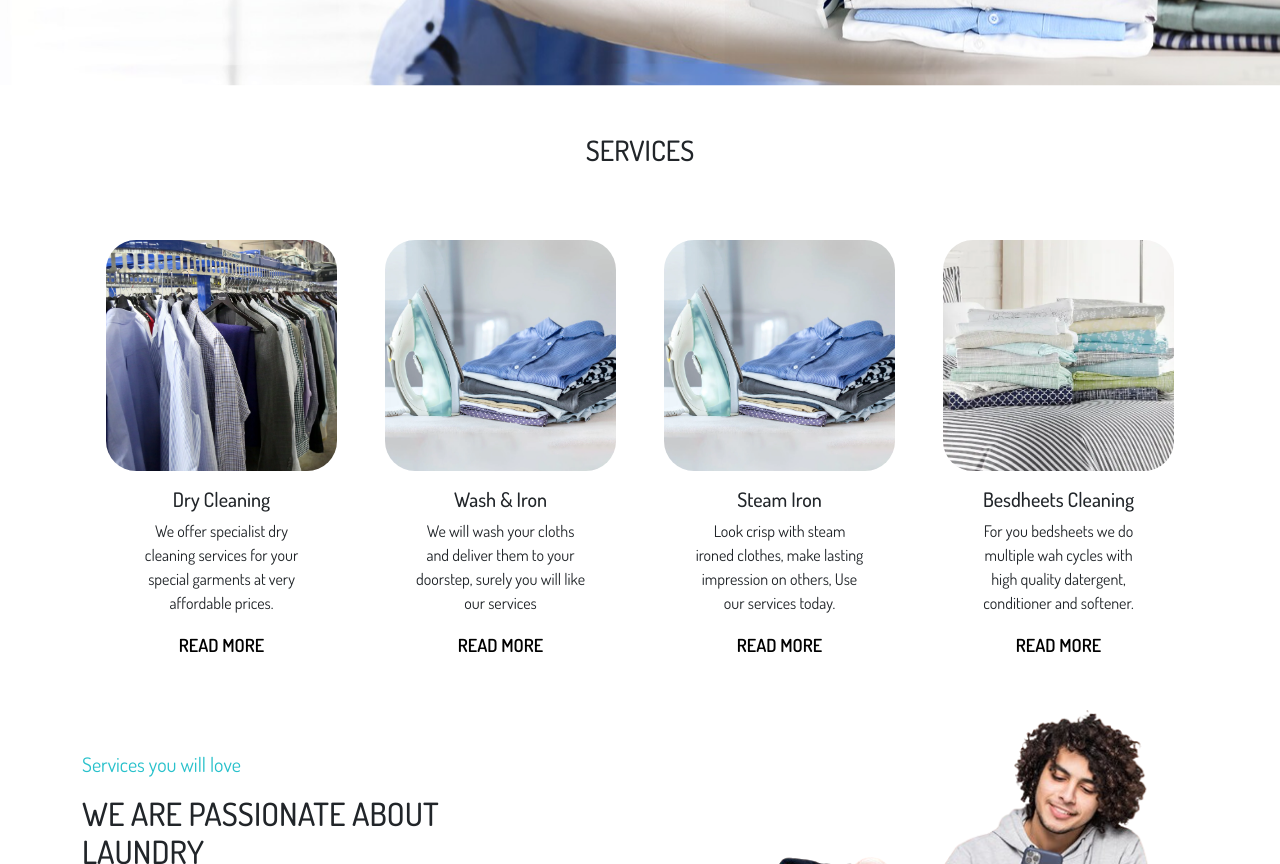
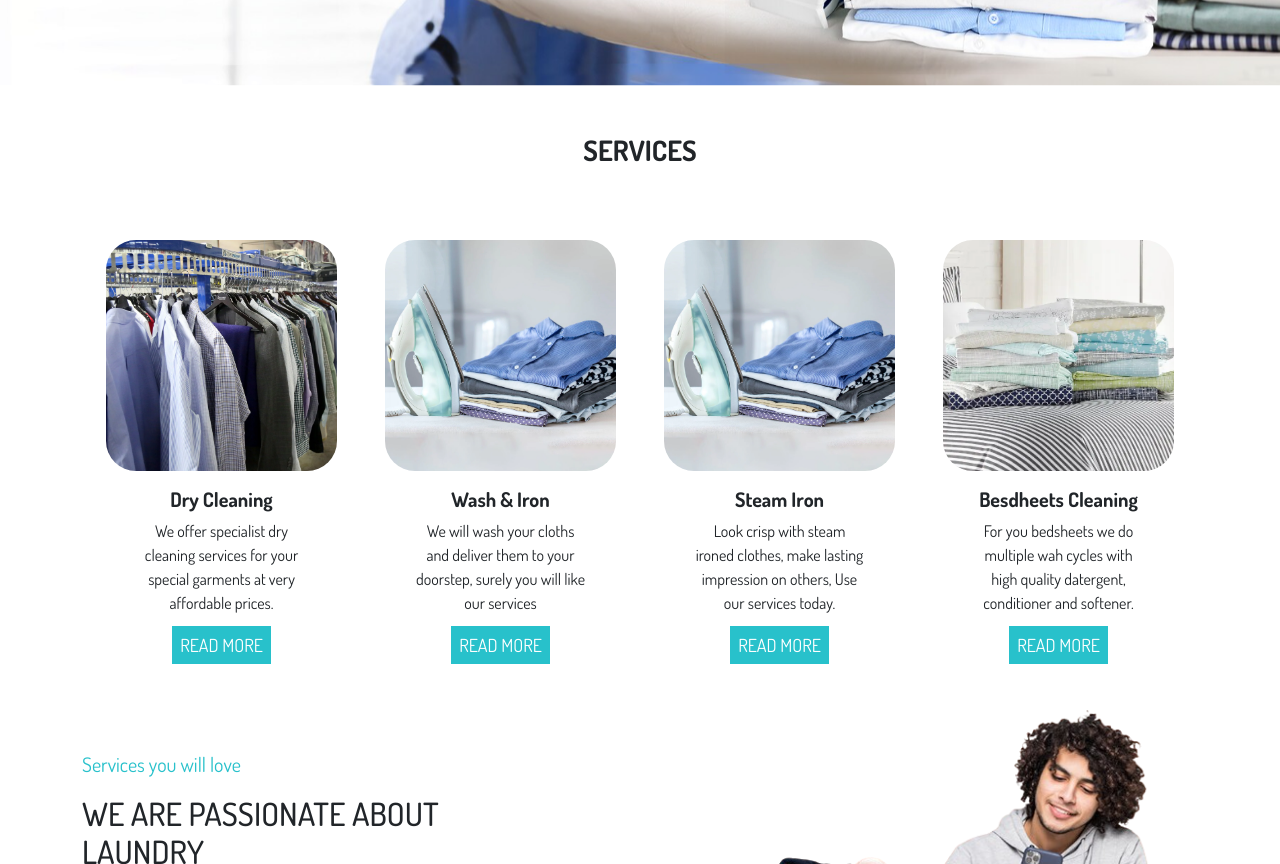
Before and after one commit to tafonhubertnwana/press-perfect, a React (Create React App) app: page / in a window 1280 px wide. Shown: the part 620-1484 px from the top of the page. Built offline with nearby package versions, Linux system fonts and the light colour scheme.

Commit message:
changing the background image

```diff
--- a/src/Pages/Contacts/Components/Contact.jsx
+++ b/src/Pages/Contacts/Components/Contact.jsx
@@ -43,7 +43,7 @@ const Contact = () => {
   return (
     <>
       <div>
-        <div className='contact-bg'>
+        <div className='contact-bg' style={{paddingTop: 150, paddingBottom: 150}}>
           <div className='container '>
             <div className=''>
               <h1>CONTACTS</h1>
--- a/src/Pages/FAQ/Components/Faq.jsx
+++ b/src/Pages/FAQ/Components/Faq.jsx
@@ -6,9 +6,9 @@ const Faq = () => {
     <>
       <div>
         <div>
-            <div className='contact-bg'>
+            <div className='contact-bg' style={{paddingTop: 150, paddingBottom: 150}}>
               <div className='container '>
-                <div className='text-white'>
+                <div className=''>
                   <h1>FAQ</h1>
                   <p>&nbsp;</p>
                   <p className=''>
--- a/src/Pages/Gallery/Components/Gallery.jsx
+++ b/src/Pages/Gallery/Components/Gallery.jsx
@@ -3,9 +3,9 @@ import React from 'react'
 const Gallery = () => {
   return (
     <div>
-      <div className='contact-bg'>
+      <div className='contact-bg' style={{paddingTop: 150, paddingBottom: 150}}>
           <div className='container'>
-            <div className='text-white'>
+            <div className=''>
               <h1>GALLERY</h1>
               <p>&nbsp;</p>
               <p>
--- a/src/Pages/Home/Components/Home.jsx
+++ b/src/Pages/Home/Components/Home.jsx
@@ -187,7 +187,7 @@ const Home = () => {
           <div className=''>
             <div className='container'>
             <div className='my-5 text-center'>
-                <h3 className=''>SERVICES</h3>
+                <h3 className='fw-bold'>SERVICES</h3>
               </div>
             <HomeService />
             </div>
--- a/src/Pages/Home/Components/HomeService.jsx
+++ b/src/Pages/Home/Components/HomeService.jsx
@@ -12,7 +12,7 @@ const HomeService = () => {
     <div className="w-100 text-center p-4">
       <img src={homeIcon2} alt="" className="w-100 h-100 img-radius" />
       <div className="w-75 mx-auto pt-3">
-        <h5>Dry Cleaning</h5>
+        <h5 className='fw-bold'>Dry Cleaning</h5>
         <p>
           We offer specialist dry cleaning services for your special garments at
           very affordable prices.
@@ -29,7 +29,7 @@ const HomeService = () => {
     <div className="w-100 text-center p-4 ">
       <img src={homeIcon3} alt="" className="w-100 h-100 img-radius" />
       <div className="w-75 mx-auto pt-3">
-        <h5>Wash & Iron</h5>
+        <h5 className='fw-bold'>Wash & Iron</h5>
         <p>
           We will wash your cloths and deliver them to your doorstep, surely you
           will like our services
@@ -46,7 +46,7 @@ const HomeService = () => {
     <div className="w-100 text-center p-4">
       <img src={homeIcon3} alt="" className="w-100 h-100 img-radius" />
       <div className="w-75 mx-auto pt-3">
-        <h5>Steam Iron</h5>
+        <h5 className='fw-bold'>Steam Iron</h5>
         <p>
           Look crisp with steam ironed clothes, make lasting impression on
           others, Use our services today.
@@ -63,7 +63,7 @@ const HomeService = () => {
     <div className="w-100 p-4 text-center">
       <img src={homeIcon1} alt="" className="w-100 h-100 img-radius"  />
       <div className="w-75 mx-auto pt-3">
-        <h5>Besdheets Cleaning</h5>
+        <h5 className='fw-bold'>Besdheets Cleaning</h5>
         <p>
           For you bedsheets we do multiple wah cycles with high quality
           datergent, conditioner and softener.
--- a/src/Pages/Home/Components/home.css
+++ b/src/Pages/Home/Components/home.css
@@ -15,15 +15,18 @@
 }
 
 .read-more {
-  color: #000000;
+  color: #fff;
   font-size: 18px;
-  font-weight: 600;
+
   text-decoration: none;
   margin-top: 10px;
+  background:  #28c1cb;
+  padding: 0.5rem;
 }
 
 .read-more:hover{
   color: #28c1cb;
+  background: #446284;
 }
 
 .order-now{
--- a/src/Pages/More/Components/More.jsx
+++ b/src/Pages/More/Components/More.jsx
@@ -38,9 +38,9 @@ const More = () => {
   return (
     <div>
       <div>
-        <div className="contact-bg">
+        <div className="contact-bg " style={{paddingTop: 200, paddingBottom: 200}}>
           <div className="container">
-            <div className="text-white">
+            <div className="">
               <h1>MORE</h1>
             </div>
           </div>
--- a/src/Pages/Pricing/Components/Pricing.jsx
+++ b/src/Pages/Pricing/Components/Pricing.jsx
@@ -5,7 +5,7 @@ import FullPrice from './FullPrice'
 const Pricing = () => {
   return (
     <>
-      <div className='contact-bg'>
+      <div className='contact-bg' style={{paddingTop: 150, paddingBottom: 150}}>
         <div className='container'>
           <div className='text-black'>
             <h1>PRICING</h1>
--- a/src/Pages/PrivacyPolicy/Components/Privacy.jsx
+++ b/src/Pages/PrivacyPolicy/Components/Privacy.jsx
@@ -37,9 +37,9 @@ const Privacy = () => {
 
   return (
     <div>
-      <div className="contact-bg">
+      <div className="contact-bg" style={{paddingTop: 200, paddingBottom: 200}}>
         <div className="container">
-          <div className="text-white">
+          <div className="">
             <h1>PRIVACY POLICY</h1>
           </div>
         </div>
--- a/src/Pages/Services/Components/Services.jsx
+++ b/src/Pages/Services/Components/Services.jsx
@@ -5,7 +5,7 @@ const Services = () => {
     <div>
       <div className='contact-bg'>
           <div className='container'>
-            <div className='text-white'>
+            <div className=''>
               <h1>SERVICES</h1>
               <p>&nbsp;</p>
               <p>
--- a/src/Pages/Team/Component/Team.jsx
+++ b/src/Pages/Team/Component/Team.jsx
@@ -29,9 +29,9 @@ const Team = () => {
 
   return (
     <div>
-      <div className='contact-bg'>
+      <div className='contact-bg' style={{paddingTop: 150, paddingBottom: 150}}>
         <div className='container'>
-          <div className='text-white'>
+          <div className=''>
             <h1>OUR TEAM</h1>
             <p>&nbsp;</p>
             <p>
--- a/src/Pages/Testimonials/Components/Testimonial.jsx
+++ b/src/Pages/Testimonials/Components/Testimonial.jsx
@@ -54,7 +54,7 @@ const Testimonial = () => {
   return (
     <>
       <div>
-        <div className='contact-bg'>
+        <div className='contact-bg ' style={{paddingTop: 150, paddingBottom: 150}}>
           <div className='container'>
             <div className=''>
               <h1>TESTIMONIALS</h1>
```
